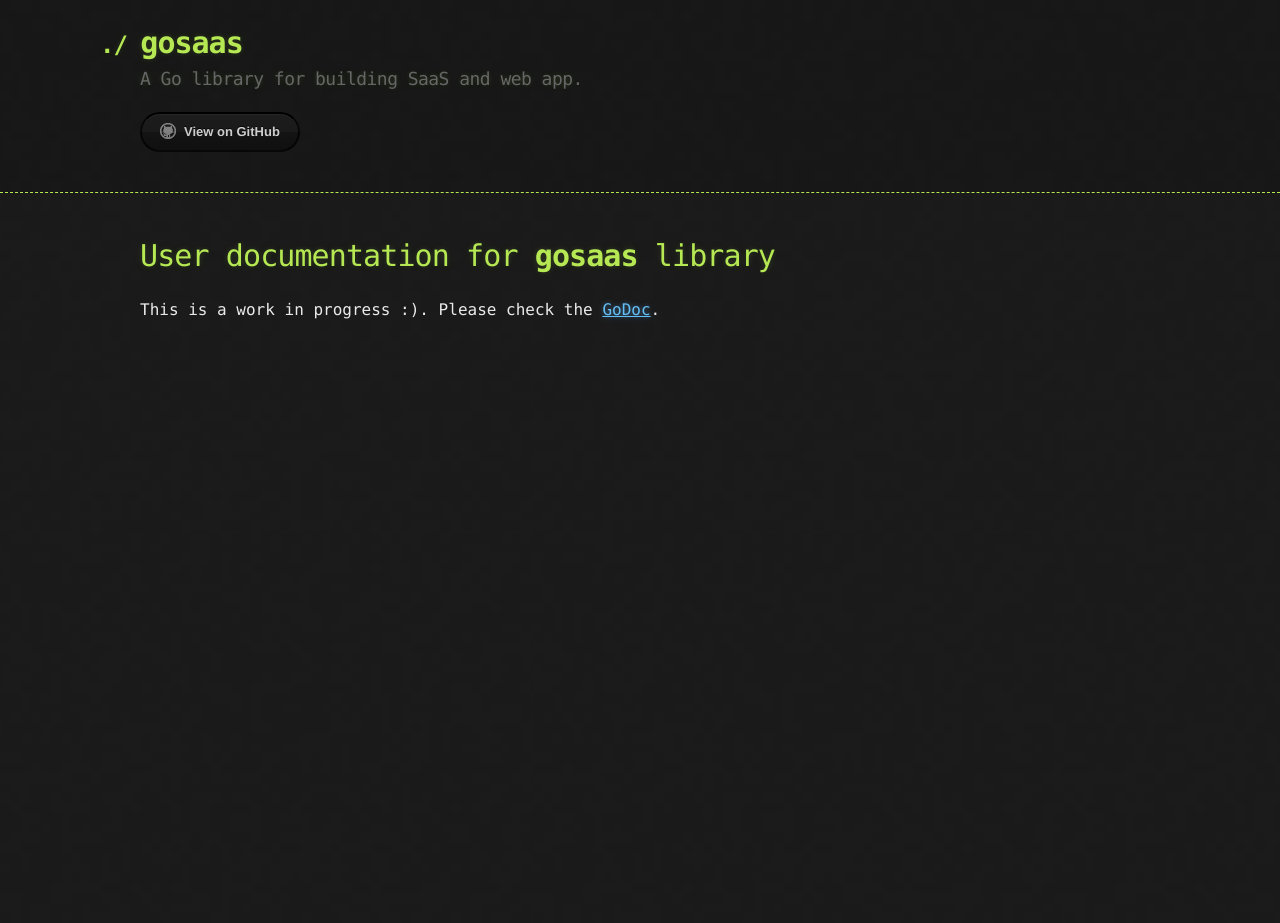
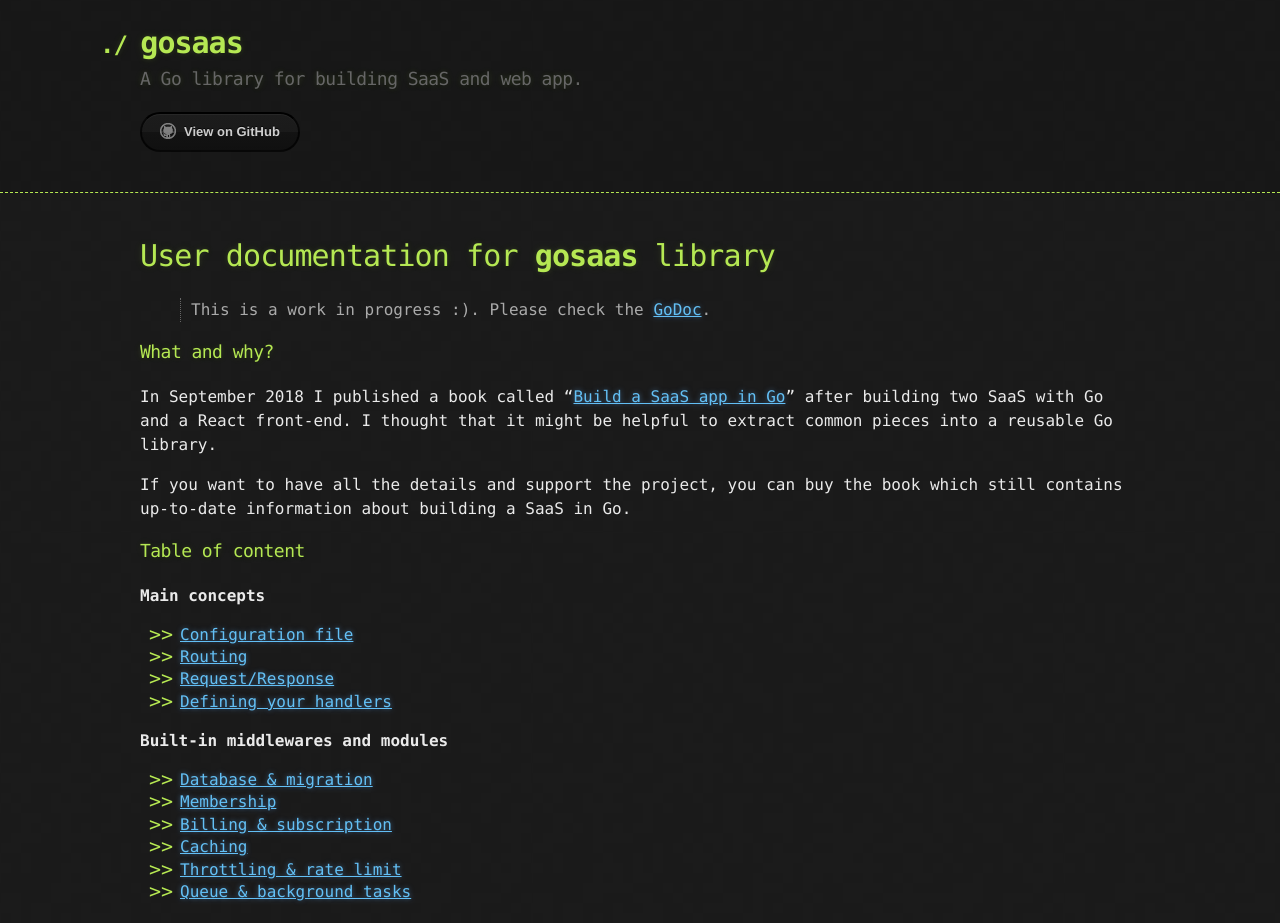
Before and after one commit to SmartDev222/SaaS-go, a Jekyll site: the page built from docs/index.md, in a window 1280 px wide. Built offline with Jekyll 4.4.1, drawn with Linux system fonts in a browser that asks for light colours; before the commit the page ends 900 px from its top, so only the background shows below that.

```diff
--- a/docs/index.md
+++ b/docs/index.md
@@ -5,5 +5,32 @@ title: A Go library to build SaaS and web app
 
 # User documentation for **gosaas** library
 
-This is a work in progress :). Please check the
-[GoDoc](https://godoc.org/github.com/dstpierre/gosaas).
+> This is a work in progress :). Please check the
+> [GoDoc](https://godoc.org/github.com/dstpierre/gosaas).
+
+### What and why?
+
+In September 2018 I published a book called "[Build a SaaS app in Go](https://buildsaasappingo.com)" after building
+two SaaS with Go and a React front-end. I thought that it might be helpful to extract common pieces into a reusable
+Go library.
+
+If you want to have all the details and support the project, you can buy the book which still contains up-to-date
+information about building a SaaS in Go.
+
+### Table of content
+
+**Main concepts**
+
+* [Configuration file](config.md)
+* [Routing](routing.md)
+* [Request/Response](req-resp.md)
+* [Defining your handlers](handlers.md)
+
+**Built-in middlewares and modules**
+
+* [Database & migration](db.md)
+* [Membership](membership.md)
+* [Billing & subscription](billing.md)
+* [Caching](caching.md)
+* [Throttling & rate limit](limits.md)
+* [Queue & background tasks](queue-tasks.md)
```
Also changed, not shown: docs/config.md (added, +8 -0 lines), docs/Gemfile.lock (added), docs/jekyll-theme-hacker.gemspec, 5 other files.
